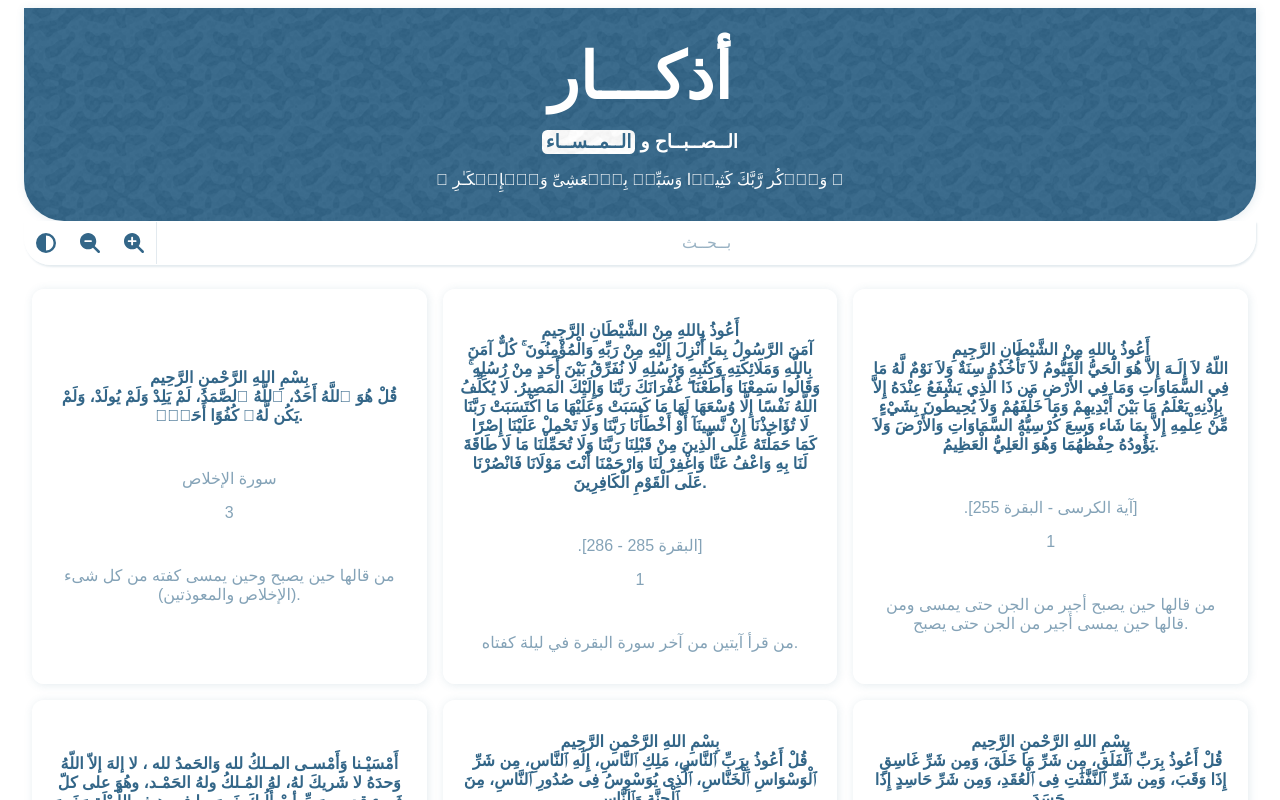
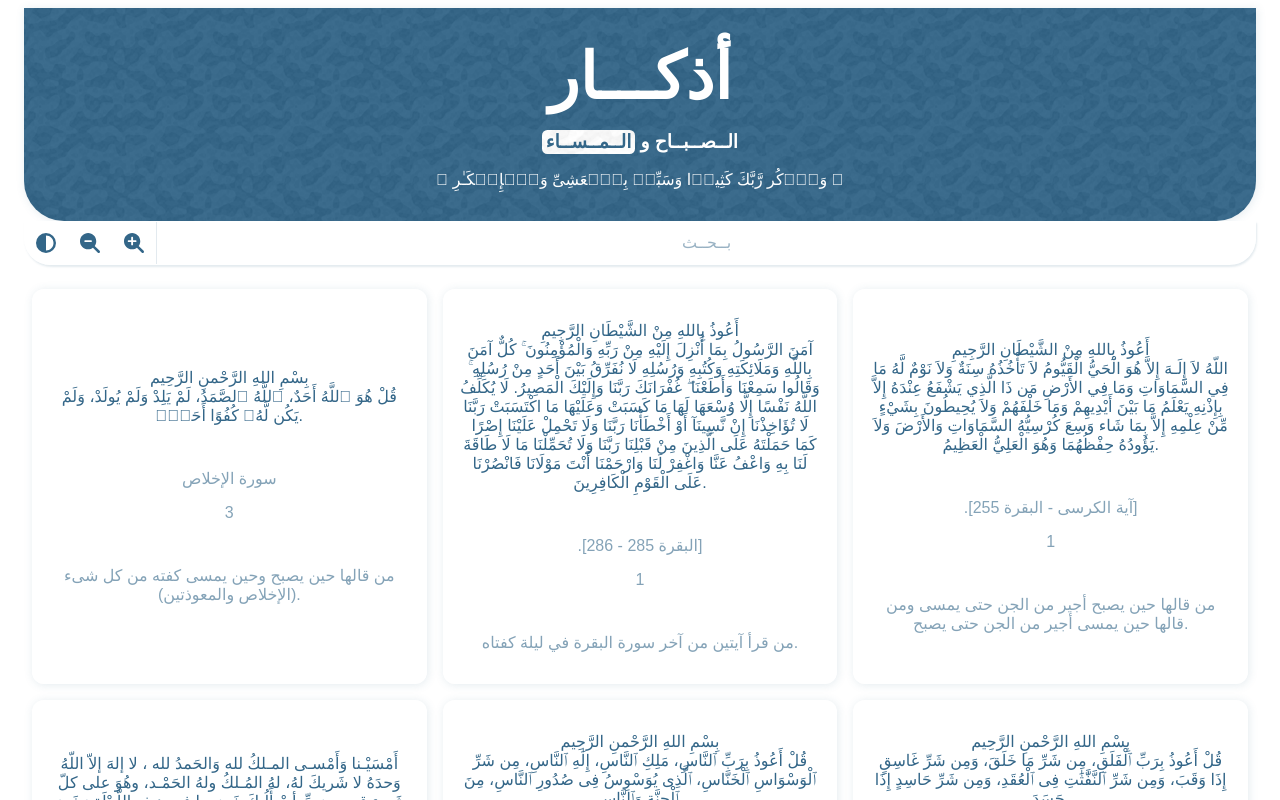
Before and after one commit to AmmarYasserAllaithy/Azkar, a Vue app: page / in a window 1280 px wide. Shown: the top 800 px of the page. Built offline with nearby package versions, Linux system fonts and the light colour scheme; a web font is replaced by a local one.

Commit message:
modify zekr font weight to normal

```diff
--- a/src/components/Zekr.vue
+++ b/src/components/Zekr.vue
@@ -144,10 +144,6 @@ article>*:not(.progress) {
   pointer-events: none;
 }
 
-.zekr {
-  font-weight: bold;
-}
-
 .ref,
 .count,
 .virtue {
```
